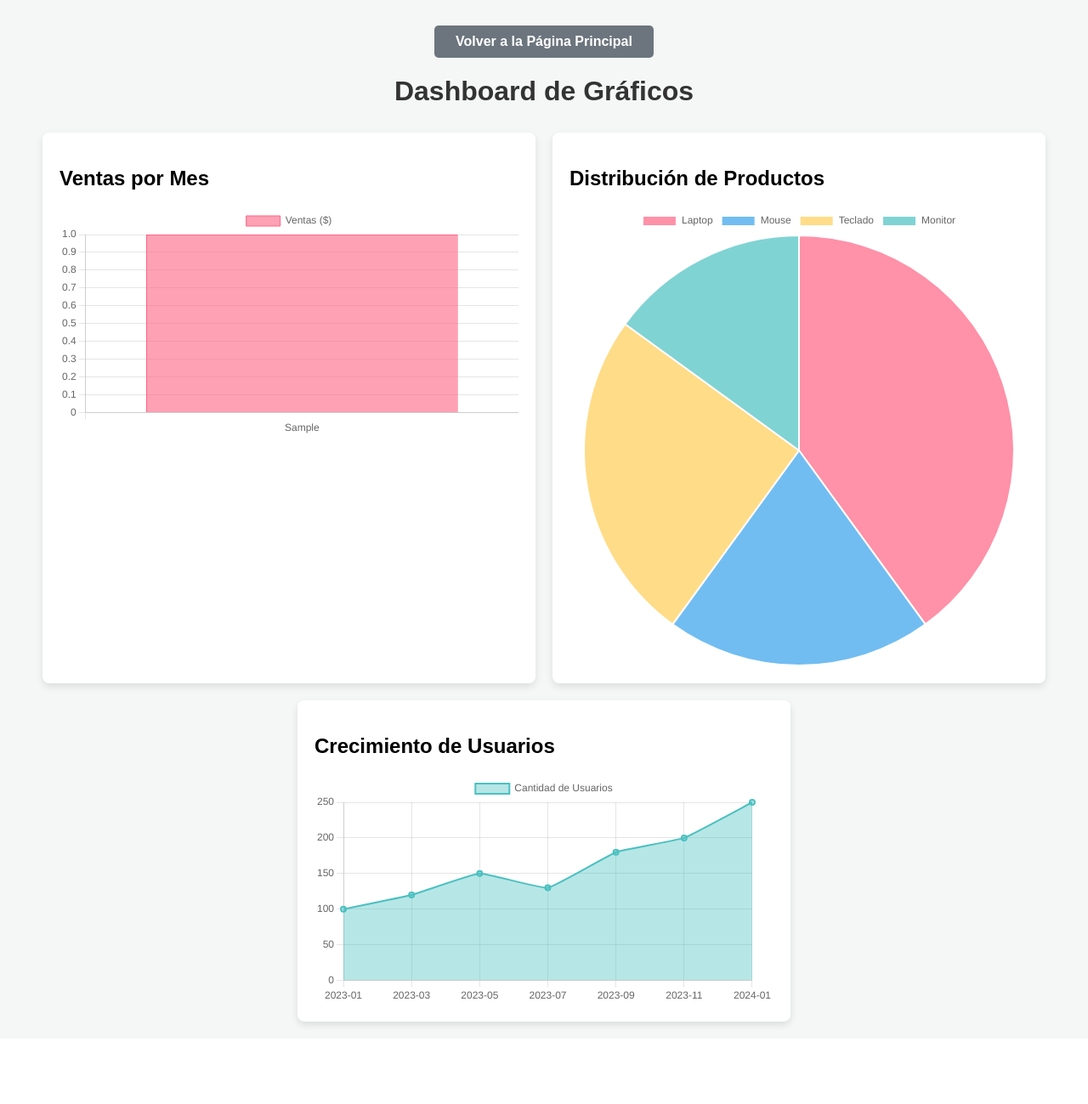
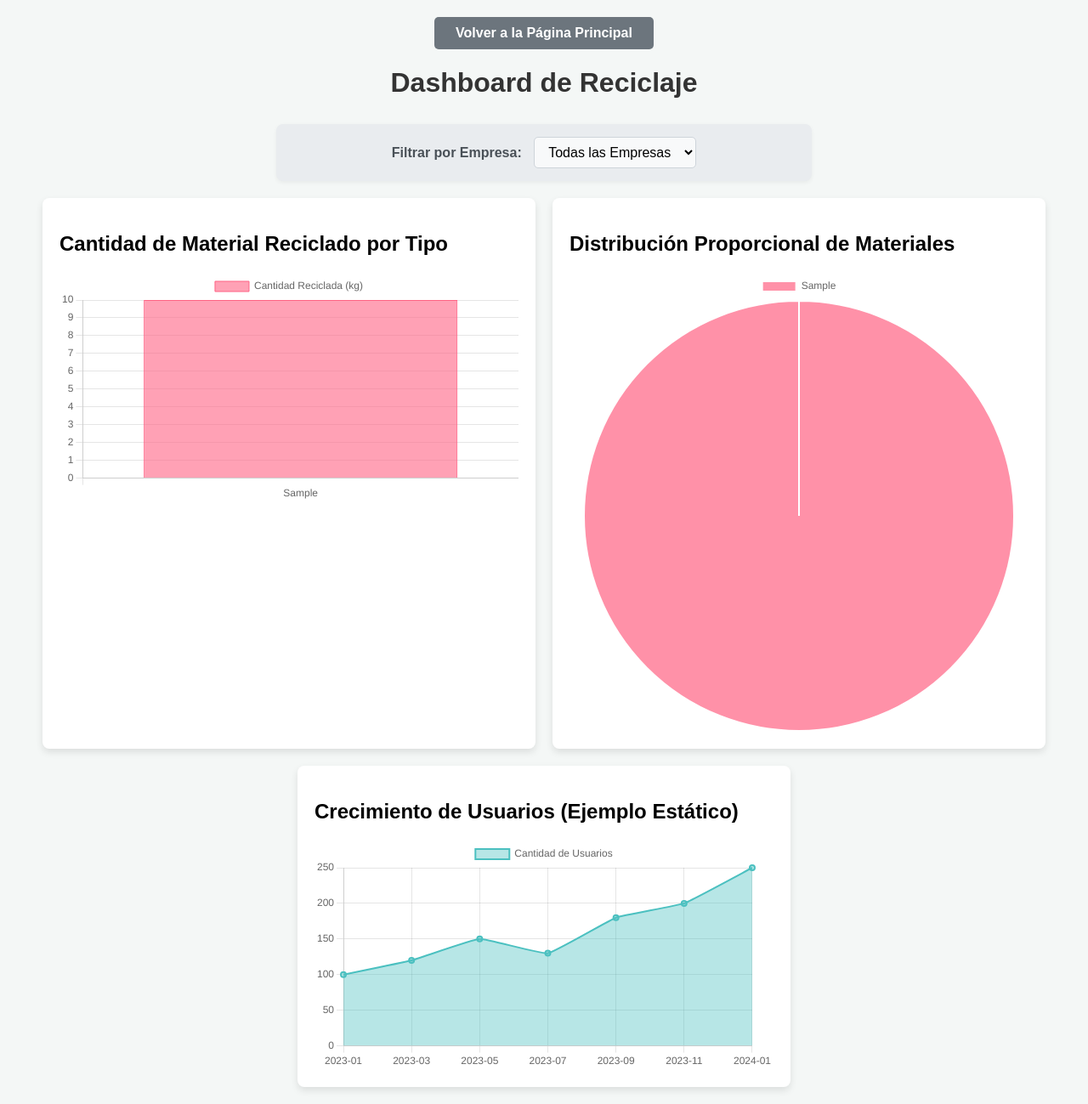
Before and after one commit to hisokaryodan/mi-primer-proyecto-django, a Django app: page /dashboard/dashboard/ in a window 1280 px wide. Shown: the whole page at 85% size. Before the commit the page ends 1212 px from the top, so only its background shows below. Run offline with Django 5.2, Linux system fonts and the light colour scheme; tables that the repository leaves empty hold one stand-in row (values such as "Sample post").

Commit message:
feat(user-data): Implementa gestión de datos de reciclaje por perfil de empresa

```diff
--- a/mi_app_web/templates/mi_app_web/dashboard.html
+++ b/mi_app_web/templates/mi_app_web/dashboard.html
@@ -35,11 +35,11 @@
             }
         }
 
-        /* NUEVO CÓDIGO: Estilos para el botón "Volver" */
+        /* Estilos para el botón "Volver" */
         .back-button-container {
             text-align: center;
-            margin-top: 30px;
-            margin-bottom: 20px;
+            margin-top: 10px; /* Reducido un poco */
+            margin-bottom: 10px;
         }
         .back-button {
             display: inline-block;
@@ -47,16 +47,54 @@
             font-size: 1.0em;
             font-weight: bold;
             color: #fff;
-            background-color: #6c757d; /* Color gris para un botón "atrás" */
+            background-color: #6c757d;
             border: none;
             border-radius: 5px;
             cursor: pointer;
-            text-decoration: none; /* Quita el subrayado de los enlaces */
+            text-decoration: none;
             transition: background-color 0.3s ease, transform 0.2s ease;
         }
         .back-button:hover {
             background-color: #5a6268;
             transform: translateY(-2px);
+        }
+
+        /* NUEVO CÓDIGO: Estilos para el filtro de empresa */
+        .filter-container {
+            text-align: center;
+            margin-bottom: 20px;
+            background-color: #e9ecef;
+            padding: 15px;
+            border-radius: 8px;
+            box-shadow: 0 2px 5px rgba(0,0,0,0.05);
+            max-width: 600px;
+            margin-left: auto;
+            margin-right: auto;
+        }
+        .filter-container label {
+            font-weight: bold;
+            margin-right: 10px;
+            color: #495057;
+        }
+        .filter-container select {
+            padding: 8px 12px;
+            border-radius: 5px;
+            border: 1px solid #ced4da;
+            font-size: 1em;
+            background-color: #f8f9fa;
+        }
+        .filter-container button {
+            padding: 8px 15px;
+            background-color: #007bff;
+            color: white;
+            border: none;
+            border-radius: 5px;
+            cursor: pointer;
+            margin-left: 10px;
+            transition: background-color 0.3s ease;
+        }
+        .filter-container button:hover {
+            background-color: #0056b3;
         }
     </style>
 </head>
@@ -67,40 +105,54 @@
 
     <h1>{{ titulo_pagina }}</h1>
 
+    <!-- NUEVO CÓDIGO: Filtro por empresa -->
+    <div class="filter-container">
+        <form method="get" action="{% url 'dashboard_graficos' %}">
+            <label for="company_filter">Filtrar por Empresa:</label>
+            <select name="company_id" id="company_filter" onchange="this.form.submit()">
+                <option value="">Todas las Empresas</option>
+                {% for company in all_companies %}
+                    <option value="{{ company.id }}" {% if selected_company_id == company.id %}selected{% endif %}>
+                        {{ company.username }}
+                    </option>
+                {% endfor %}
+            </select>
+            {# Puedes añadir un botón si no quieres auto-submision onchange #}
+            {# <button type="submit">Aplicar Filtro</button> #}
+        </form>
+    </div>
+
     <div class="chart-container">
         <div class="chart-box">
-            <h2>Ventas por Mes</h2>
+            <h2>Cantidad de Material Reciclado por Tipo</h2>
             <canvas id="barChart"></canvas>
         </div>
 
         <div class="chart-box">
-            <h2>Distribución de Productos</h2>
+            <h2>Distribución Proporcional de Materiales</h2>
             <canvas id="pieChart"></canvas>
         </div>
 
         <div class="chart-box">
-            <h2>Crecimiento de Usuarios</h2>
+            <h2>Crecimiento de Usuarios (Ejemplo Estático)</h2>
             <canvas id="lineChart"></canvas>
         </div>
     </div>
 
-    {{ ventas_meses|json_script:"ventas_meses_data" }}
-    {{ ventas_valores|json_script:"ventas_valores_data" }}
-    {{ productos_nombres|json_script:"productos_nombres_data" }}
-    {{ productos_porcentajes|json_script:"productos_porcentajes_data" }}
-    {{ usuarios_fechas|json_script:"usuarios_fechas_data" }}
-    {{ usuarios_cantidad|json_script:"usuarios_cantidad_data" }}
+    {{ bar_labels|json_script:"bar_labels_data" }}
+    {{ bar_data|json_script:"bar_data_data" }}
+    {{ pie_labels|json_script:"pie_labels_data" }}
+    {{ pie_data|json_script:"pie_data_data" }}
+    {{ line_labels|json_script:"line_labels_data" }}
+    {{ line_data|json_script:"line_data_data" }}
 
     <script>
-        // Extracción de los datos de los scripts generados por json_script
-        // IMPORTANTE: Asegúrate de que el ID en getElementById() coincide exactamente
-        // con el ID que le diste a json_script arriba.
-        const barLabels = JSON.parse(document.getElementById('ventas_meses_data').textContent);
-        const barData = JSON.parse(document.getElementById('ventas_valores_data').textContent);
-        const pieLabels = JSON.parse(document.getElementById('productos_nombres_data').textContent);
-        const pieData = JSON.parse(document.getElementById('productos_porcentajes_data').textContent);
-        const lineLabels = JSON.parse(document.getElementById('usuarios_fechas_data').textContent);
-        const lineData = JSON.parse(document.getElementById('usuarios_cantidad_data').textContent);
+        const barLabels = JSON.parse(document.getElementById('bar_labels_data').textContent);
+        const barData = JSON.parse(document.getElementById('bar_data_data').textContent);
+        const pieLabels = JSON.parse(document.getElementById('pie_labels_data').textContent);
+        const pieData = JSON.parse(document.getElementById('pie_data_data').textContent);
+        const lineLabels = JSON.parse(document.getElementById('line_labels_data').textContent);
+        const lineData = JSON.parse(document.getElementById('line_data_data').textContent);
 
 
         // Gráfico de Barras
@@ -110,7 +162,7 @@
             data: {
                 labels: barLabels,
                 datasets: [{
-                    label: 'Ventas ($)',
+                    label: 'Cantidad Reciclada (kg)',
                     data: barData,
                     backgroundColor: [
                         'rgba(255, 99, 132, 0.6)',
@@ -118,16 +170,19 @@
                         'rgba(255, 206, 86, 0.6)',
                         'rgba(75, 192, 192, 0.6)',
                         'rgba(153, 102, 255, 0.6)',
-                        'rgba(255, 159, 64, 0.6)'
+                        'rgba(255, 159, 64, 0.6)',
+                        'rgba(100, 100, 100, 0.6)',
+                        'rgba(200, 150, 50, 0.6)'
                     ],
                     borderColor: [
                         'rgba(255, 99, 132, 1)',
                         'rgba(54, 162, 235, 1)',
                         'rgba(255, 206, 86, 1)',
-                        'rgba(255, 206, 86, 1)',
                         'rgba(75, 192, 192, 1)',
                         'rgba(153, 102, 255, 1)',
-                        'rgba(255, 159, 64, 1)'
+                        'rgba(255, 159, 64, 1)',
+                        'rgba(100, 100, 100, 1)',
+                        'rgba(200, 150, 50, 1)'
                     ],
                     borderWidth: 1
                 }]
@@ -155,7 +210,11 @@
                         'rgba(255, 99, 132, 0.7)',
                         'rgba(54, 162, 235, 0.7)',
                         'rgba(255, 206, 86, 0.7)',
-                        'rgba(75, 192, 192, 0.7)'
+                        'rgba(75, 192, 192, 0.7)',
+                        'rgba(153, 102, 255, 0.7)',
+                        'rgba(255, 159, 64, 0.7)',
+                        'rgba(100, 100, 100, 0.7)',
+                        'rgba(200, 150, 50, 0.7)'
                     ],
                     borderColor: '#fff',
                     borderWidth: 2
@@ -166,7 +225,7 @@
             }
         });
 
-        // Gráfico de Líneas
+        // Gráfico de Líneas (Mantiene los datos de ejemplo)
         const lineCtx = document.getElementById('lineChart').getContext('2d');
         new Chart(lineCtx, {
             type: 'line',
--- a/mi_app_web/views.py
+++ b/mi_app_web/views.py
@@ -2,7 +2,9 @@
 
 from django.shortcuts import render
 from django.http import HttpResponse
-from data_loader.models import MonthlySalesData # <-- ¡Importa tu nuevo modelo!
+from data_loader.models import MonthlyRecyclingData # <-- ¡CORREGIDO AQUÍ! Ahora importa MonthlyRecyclingData
+from django.contrib.auth.models import User # Necesitamos el modelo User para el filtro de empresas
+import collections # Importar collections para defaultdict
 
 def vista_hola_mundo(request):
     return HttpResponse("<h1>¡Hola, soy tu primera vista en Django!</h1>")
@@ -11,28 +13,63 @@ def vista_acerca_de(request):
     return HttpResponse("<h2>Esta es la página 'Acerca de' de mi aplicación.</h2>")
 
 def dashboard_graficos(request):
-    # NUEVO: Obtener datos de ventas desde la base de datos
-    # Ordena por el campo 'month' o 'id' para asegurar un orden consistente
-    sales_data_from_db = MonthlySalesData.objects.all().order_by('id') # Ordena por ID
+    # Obtener el ID del usuario/empresa desde el parámetro de la URL si existe
+    selected_company_id = request.GET.get('company_id')
 
-    # Prepara los datos para el gráfico de barras de Chart.js
-    ventas_meses = [data.month for data in sales_data_from_db]
-    ventas_valores = [data.sales for data in sales_data_from_db]
+    # Obtener todas las empresas/usuarios para el filtro en el dashboard
+    all_companies = User.objects.all().order_by('username')
 
-    # Mantenemos los datos de ejemplo para otros gráficos que no están conectados a la DB aún
-    productos_nombres = ['Laptop', 'Mouse', 'Teclado', 'Monitor']
-    productos_porcentajes = [40, 20, 25, 15]
+    # Base de la consulta para los datos de reciclaje
+    recycling_data_query = MonthlyRecyclingData.objects.all()
 
+    # Si se seleccionó una empresa, filtramos los datos por ese usuario
+    if selected_company_id:
+        try:
+            selected_company_id = int(selected_company_id)
+            recycling_data_query = recycling_data_query.filter(user_id=selected_company_id)
+        except ValueError:
+            selected_company_id = None
+            pass
+
+    # Obtener los datos de reciclaje finales (filtrados o todos)
+    recycling_data_from_db = recycling_data_query.order_by('year', 'material_type')
+
+    # --- Prepara los datos para los gráficos ---
+
+    # Gráfico de Barras: Cantidad de Material Reciclado por Tipo (sumando todos los años)
+    # Usamos defaultdict para agrupar y sumar fácilmente
+    amount_recycled_by_material = collections.defaultdict(float) # Cambiado a float para precisión
+
+    for data in recycling_data_from_db:
+        amount_recycled_by_material[data.material_type] += data.amount_recycled
+
+    # Obtener etiquetas y datos ordenados alfabéticamente por tipo de material
+    material_types = sorted(amount_recycled_by_material.keys())
+    material_data = [amount_recycled_by_material[mt] for mt in material_types]
+
+    # Gráfico de Torta: Distribución de Materiales Reciclados (Proporción de cada material)
+    total_recycled = sum(material_data)
+    if total_recycled > 0:
+        material_percentages = [(amount / total_recycled) * 100 for amount in material_data]
+    else:
+        material_percentages = []
+
+    # Gráfico de Líneas (Mantenemos los datos de ejemplo por ahora, ya que el modelo actual
+    # no está optimizado para un "crecimiento de usuarios" directamente, sino por reciclaje.
+    # Si quieres datos DB para líneas, necesitaríamos una lógica de agrupación de tiempo.)
     usuarios_fechas = ['2023-01', '2023-03', '2023-05', '2023-07', '2023-09', '2023-11', '2024-01']
     usuarios_cantidad = [100, 120, 150, 130, 180, 200, 250]
 
+
     context = {
-        'ventas_meses': ventas_meses,
-        'ventas_valores': ventas_valores,
-        'productos_nombres': productos_nombres,
-        'productos_porcentajes': productos_porcentajes,
-        'usuarios_fechas': usuarios_fechas,
-        'usuarios_cantidad': usuarios_cantidad,
-        'titulo_pagina': 'Dashboard de Gráficos',
+        'titulo_pagina': 'Dashboard de Reciclaje',
+        'bar_labels': material_types,
+        'bar_data': material_data,
+        'pie_labels': material_types,
+        'pie_data': material_percentages,
+        'line_labels': usuarios_fechas,
+        'line_data': usuarios_cantidad,
+        'all_companies': all_companies,
+        'selected_company_id': selected_company_id,
     }
     return render(request, 'mi_app_web/dashboard.html', context)
--- /dev/null
+++ b/reciclaje_empresa1.csv
@@ -0,0 +1,6 @@
+year,month_name,material_type,amount_recycled
+2023,Enero,Papel,150.5
+2023,Febrero,Plastico,200.0
+2023,Febrero,Vidrio,50.2
+2024,Marzo,Papel,180.0
+2024,Marzo,Metal,75.0
--- a/sirve/urls.py
+++ b/sirve/urls.py
@@ -16,10 +16,15 @@ Including another URLconf
 """
 from django.urls import path, include
 from django.contrib import admin
+from django.contrib.auth import views as auth_views
 
 urlpatterns = [
     path('admin/', admin.site.urls),
     path('', include('main_app.urls')), # <--- ¡Revisa que esta línea sea EXACTA!
     path('dashboard/', include('mi_app_web.urls')),
     path('data/', include('data_loader.urls')),
+
+    # NUEVO CÓDIGO: URLs para el sistema de autenticación de Django
+    path('login/', auth_views.LoginView.as_view(template_name='registration/login.html'), name='login'),
+    path('logout/', auth_views.LogoutView.as_view(next_page='/'), name='logout'), # Redirige a la raíz después de logout
 ]
```
Also changed, not shown: data_loader/models.py (+18 -12 lines), data_loader/views.py (+31 -33 lines), main_app/templates/main_app/home.html (+29 -2 lines), sirve/settings.py (+6 -1 lines), templates/registration/login.html (added, +32 -0 lines), data_loader/migrations/0002_monthlyrecyclingdata_delete_monthlysalesdata.py (added).
